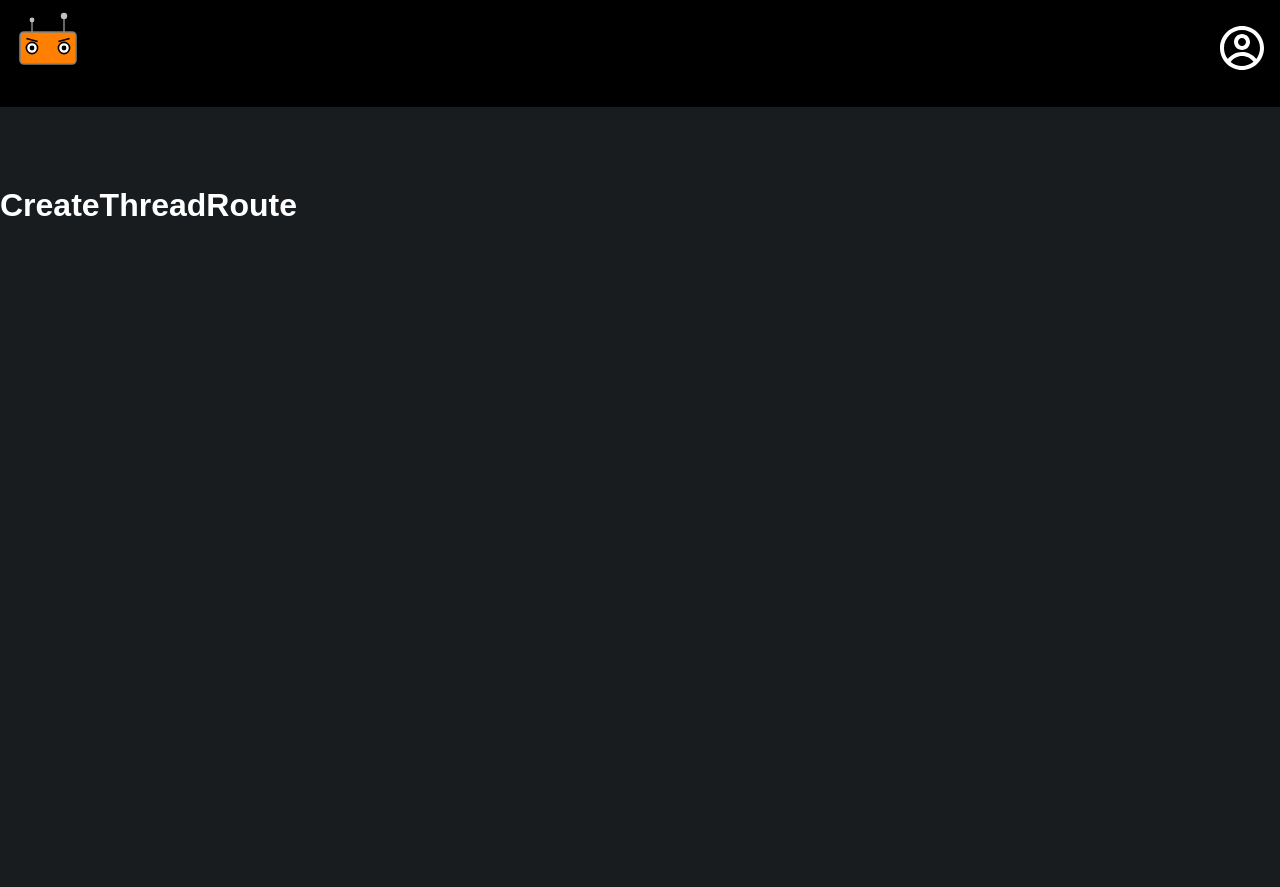
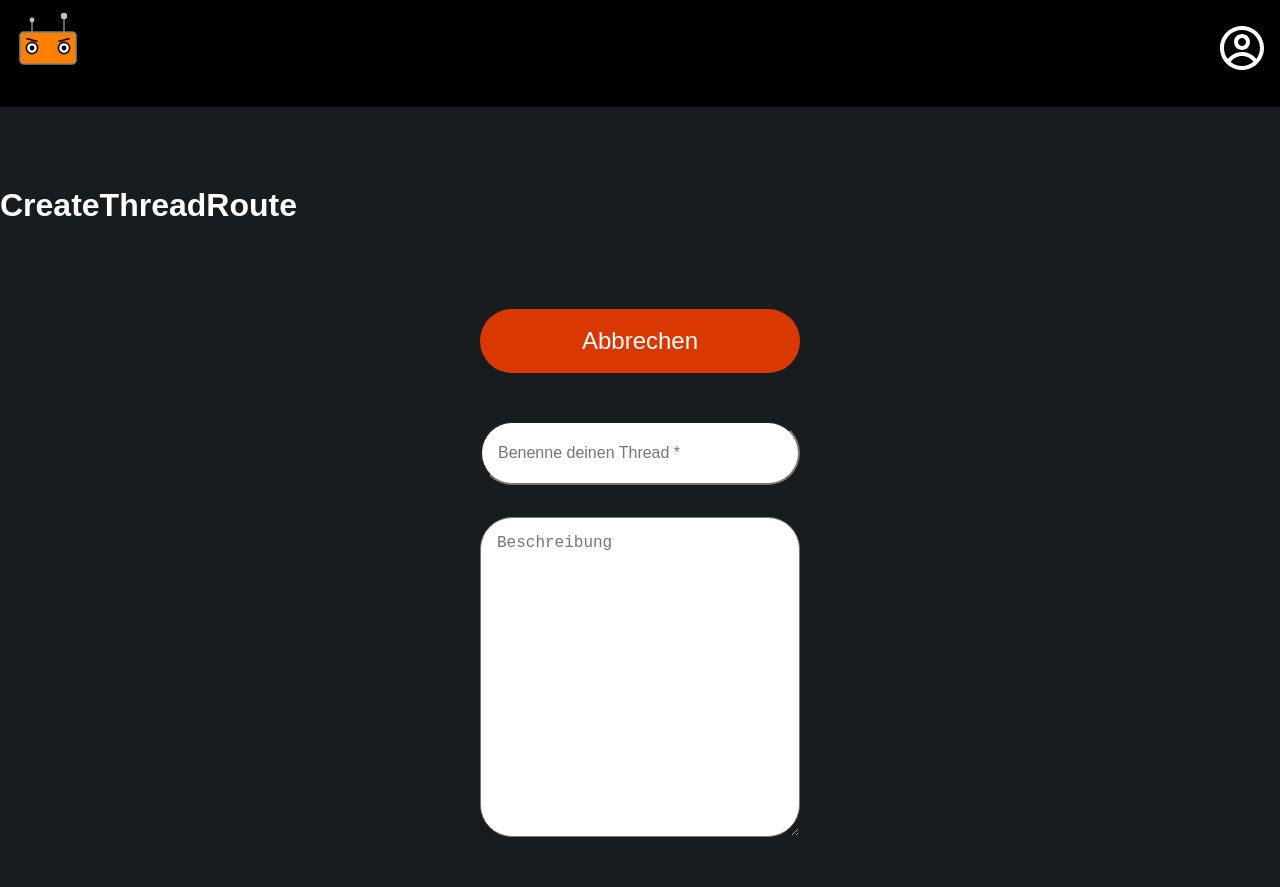
Before and after one commit to xXrederXx/Wrodit-Frontend, a React (Vite) app: page /wrodit/create/thread in a window 1280 px wide. Shown: the top 887 px of the page. Before the commit the page ends 800 px from the top, so only its background shows below. Built offline with nearby package versions, Linux system fonts and the light colour scheme.

Commit message:
Adding thread form

```diff
--- /dev/null
+++ b/src/components/Text.jsx
@@ -0,0 +1,12 @@
+import styles from "./Text.module.css";
+
+export default function Text({ error, ...props }) {
+  return (
+    <div className={styles.wrapper}>
+      <label>
+        <textarea className={styles.input} {...props} />
+        {error && <p className={styles.error}>{error}</p>}
+      </label>
+    </div>
+  );
+}
--- /dev/null
+++ b/src/components/Text.module.css
@@ -0,0 +1,12 @@
+textarea {
+  margin: 1rem;
+  height: 20rem;
+  width: 20rem;
+  border-radius: 2rem;
+  font-size: 1rem;
+  padding: 1rem;
+}
+
+input::placeholder {
+  font-size: 1rem;
+}
--- /dev/null
+++ b/src/components/ThreadForm.jsx
@@ -0,0 +1,30 @@
+import { Form } from "react-router";
+import Button from "./Button";
+import Input from "./Input";
+import Text from "./Text";
+import styles from "./SignUpForm.module.css";
+
+export default function ThradForm({ onCancel, errors = {} }) {
+  return (
+    <Form className={styles.form} method="post">
+      <Button type="button" onClick={onCancel}>
+        Abbrechen
+      </Button>
+      <Input
+        {...(errors.username && { error: errors.username })}
+        type="text"
+        name="name"
+        placeholder="Benenne deinen Thread *"
+      />
+      <Text
+        {...(errors.password && { error: errors.password })}
+        type="text"
+        name="description"
+        placeholder="Beschreibung"
+      />
+
+      {errors?.error && <p className="error">{errors.error}</p>}
+      <Button type="submit">Erstellen</Button>
+    </Form>
+  );
+}
--- a/src/routes/CreateThreadRoute.jsx
+++ b/src/routes/CreateThreadRoute.jsx
@@ -1,3 +1,10 @@
+import ThradForm from "../components/ThreadForm";
+
 export default function CreateThreadRoute() {
-    return <h1>CreateThreadRoute</h1>
+  return (
+    <>
+      <h1>CreateThreadRoute</h1>
+      <ThradForm/>
+    </>
+  );
 }
```
